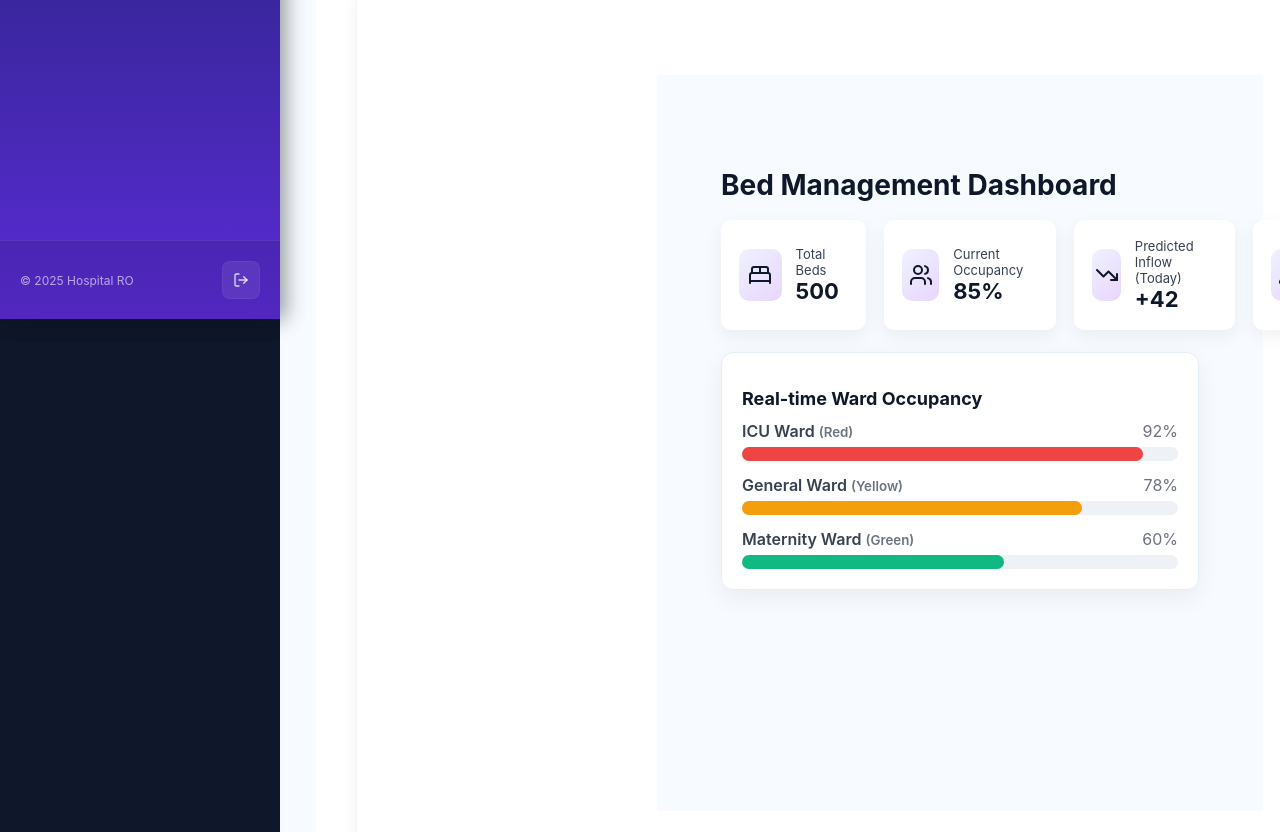
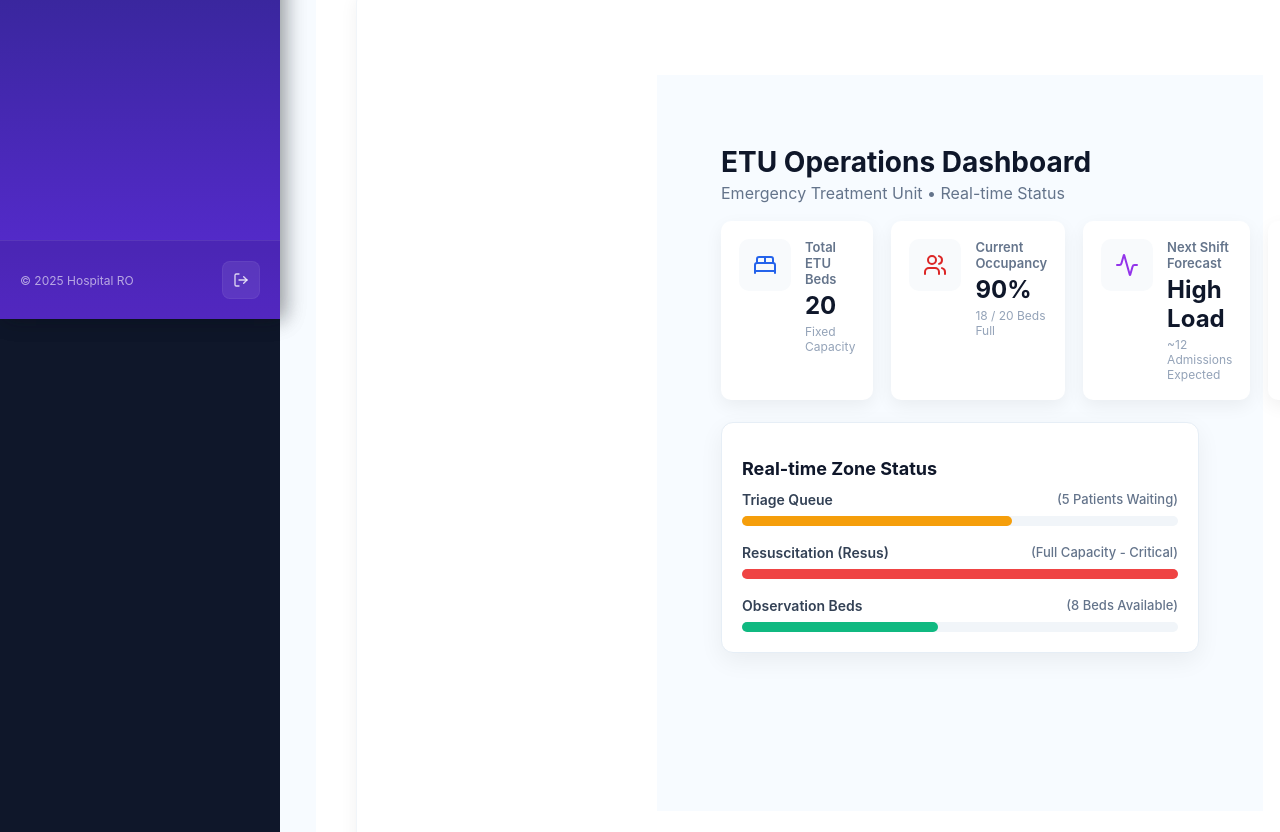
Before and after one commit to lochanajayasinghe/Hospital-Resource-Optimization-and-Demand-Forecasting-System, a React (Create React App) app in the folder frontend/: page / in a window 1280 px wide. Shown: the part 481-1313 px from the top of the page. Built offline with nearby package versions, Linux system fonts and the light colour scheme.

Commit message:
Update Bed_Dashboard.jsx

```diff
--- a/frontend/src/components/Bed_demand_focasting/Bed_Dashboard.jsx
+++ b/frontend/src/components/Bed_demand_focasting/Bed_Dashboard.jsx
@@ -1,56 +1,116 @@
 import React from 'react';
-import { Users, BedDouble, AlertTriangle, TrendingDown } from 'lucide-react';
-import { useLocation } from 'react-router-dom';
+import { Users, BedDouble, Clock, Activity } from 'lucide-react'; // Updated icons
 import Layout from './Layout';
 
 const BedDashboard = () => {
-  const location = useLocation();
 
   return (
-    <Layout>
+    <Layout activePage="Dashboard">
       <div style={{ padding: 28, maxWidth: 1100, margin: '24px auto', color: '#0f172a' }}>
-        <h1 style={{ fontSize: 28, fontWeight: 700, marginBottom: 18 }}>Bed Management Dashboard</h1>
 
-        {/* KPI Cards */}
-        <div style={{ display: 'grid', gridTemplateColumns: 'repeat(4, 1fr)', gap: 18, marginBottom: 22 }}>
-          <StatCard icon={<BedDouble />} title="Total Beds" value="500" />
-          <StatCard icon={<Users />} title="Current Occupancy" value="85%" />
-          <StatCard icon={<TrendingDown />} title="Predicted Inflow (Today)" value="+42" />
-          <StatCard icon={<AlertTriangle />} title="Critical Alerts" value="3" />
+        {/* Updated Title for ETU Pilot */}
+        <div style={{ marginBottom: 18 }}>
+          <h1 style={{ fontSize: 28, fontWeight: 700, margin: 0 }}>ETU Operations Dashboard</h1>
+          <p style={{ color: '#64748b', marginTop: 4 }}>Emergency Treatment Unit • Real-time Status</p>
         </div>
 
-        {/* Real-time Ward Occupancy */}
+        {/* KPI Cards - Updated for ETU Metrics */}
+        <div style={{ display: 'grid', gridTemplateColumns: 'repeat(4, 1fr)', gap: 18, marginBottom: 22 }}>
+          {/* Card 1: Fixed Capacity */}
+          <StatCard
+            icon={<BedDouble size={24} color="#2563eb" />}
+            title="Total ETU Beds"
+            value="20"
+            sub="Fixed Capacity"
+          />
+
+          {/* Card 2: Real-time Occupancy */}
+          <StatCard
+            icon={<Users size={24} color="#dc2626" />}
+            title="Current Occupancy"
+            value="90%"
+            sub="18 / 20 Beds Full"
+          />
+
+          {/* Card 3: Shift Forecast (Practical) */}
+          <StatCard
+            icon={<Activity size={24} color="#9333ea" />}
+            title="Next Shift Forecast"
+            value="High Load"
+            sub="~12 Admissions Expected"
+          />
+
+          {/* Card 4: Bottlenecks (Transfers) */}
+          <StatCard
+            icon={<Clock size={24} color="#ea580c" />}
+            title="Pending Transfers"
+            value="4"
+            sub="Waiting for Gen. Ward"
+          />
+        </div>
+
+        {/* Real-time Zone Occupancy (Instead of Generic Wards) */}
         <div style={{ background: '#fff', padding: 20, borderRadius: 12, boxShadow: '0 8px 24px rgba(2,6,23,0.06)', border: '1px solid #e6eef6' }}>
-          <h2 style={{ fontSize: 18, fontWeight: 700, marginBottom: 12 }}>Real-time Ward Occupancy</h2>
-          <div style={{ display: 'flex', flexDirection: 'column', gap: 14 }}>
-            <ProgressBar label="ICU Ward" percent={92} color="#ef4444" note="(Red)" />
-            <ProgressBar label="General Ward" percent={78} color="#f59e0b" note="(Yellow)" />
-            <ProgressBar label="Maternity Ward" percent={60} color="#10b981" note="(Green)" />
+          <h2 style={{ fontSize: 18, fontWeight: 700, marginBottom: 12 }}>Real-time Zone Status</h2>
+          <div style={{ display: 'flex', flexDirection: 'column', gap: 18 }}>
+
+            {/* Triage - Moderate */}
+            <ProgressBar
+              label="Triage Queue"
+              percent={62}
+              color="#f59e0b"
+              note="(5 Patients Waiting)"
+            />
+
+            {/* Resus - Critical */}
+            <ProgressBar
+              label="Resuscitation (Resus)"
+              percent={100}
+              color="#ef4444"
+              note="(Full Capacity - Critical)"
+            />
+
+            {/* Observation - Available */}
+            <ProgressBar
+              label="Observation Beds"
+              percent={45}
+              color="#10b981"
+              note="(8 Beds Available)"
+            />
           </div>
         </div>
+
       </div>
     </Layout>
   );
 };
 
-// Helper Components
-const StatCard = ({ icon, title, value }) => (
-  <div style={{ background: '#fff', padding: 18, borderRadius: 10, boxShadow: '0 6px 18px rgba(2,6,23,0.06)', display: 'flex', alignItems: 'center', gap: 14 }}>
-    <div style={{ width: 52, height: 52, borderRadius: 10, background: 'linear-gradient(135deg,#eef2ff,#e9d5ff)', display: 'flex', alignItems: 'center', justifyContent: 'center' }}>{icon}</div>
+// --- Helper Components ---
+
+const StatCard = ({ icon, title, value, sub }) => (
+  <div style={{ background: '#fff', padding: 18, borderRadius: 10, boxShadow: '0 6px 18px rgba(2,6,23,0.06)', display: 'flex', alignItems: 'flex-start', gap: 14 }}>
+    <div style={{
+      minWidth: 52, height: 52, borderRadius: 10,
+      background: '#f8fafc',
+      display: 'flex', alignItems: 'center', justifyContent: 'center'
+    }}>
+      {icon}
+    </div>
     <div>
-      <p style={{ margin: 0, color: '#374151', fontSize: 13 }}>{title}</p>
-      <h3 style={{ margin: 0, fontSize: 22, fontWeight: 700 }}>{value}</h3>
+      <p style={{ margin: 0, color: '#64748b', fontSize: 13, fontWeight: 600 }}>{title}</p>
+      <h3 style={{ margin: '4px 0', fontSize: 24, fontWeight: 700, color: '#0f172a' }}>{value}</h3>
+      {sub && <p style={{ margin: 0, fontSize: 12, color: '#94a3b8' }}>{sub}</p>}
     </div>
   </div>
 );
 
 const ProgressBar = ({ label, percent, color, note }) => (
   <div>
-    <div style={{ display: 'flex', justifyContent: 'space-between', marginBottom: 6 }}>
-      <span style={{ fontWeight: 600, color: '#374151' }}>{label} <small style={{ color: '#6b7280' }}>{note || ''}</small></span>
-      <span style={{ color: '#6b7280' }}>{percent}%</span>
+    <div style={{ display: 'flex', justifyContent: 'space-between', marginBottom: 8 }}>
+      <span style={{ fontWeight: 600, color: '#334155', fontSize: 14 }}>{label}</span>
+      <span style={{ color: '#64748b', fontSize: 13, fontWeight: 500 }}>{note}</span>
     </div>
-    <div style={{ width: '100%', background: '#eef2f7', borderRadius: 999, height: 14 }}>
+    <div style={{ width: '100%', background: '#f1f5f9', borderRadius: 999, height: 10 }}>
       <div style={{ width: `${percent}%`, height: '100%', background: color, borderRadius: 999, transition: 'width 0.5s ease' }} />
     </div>
   </div>
```
